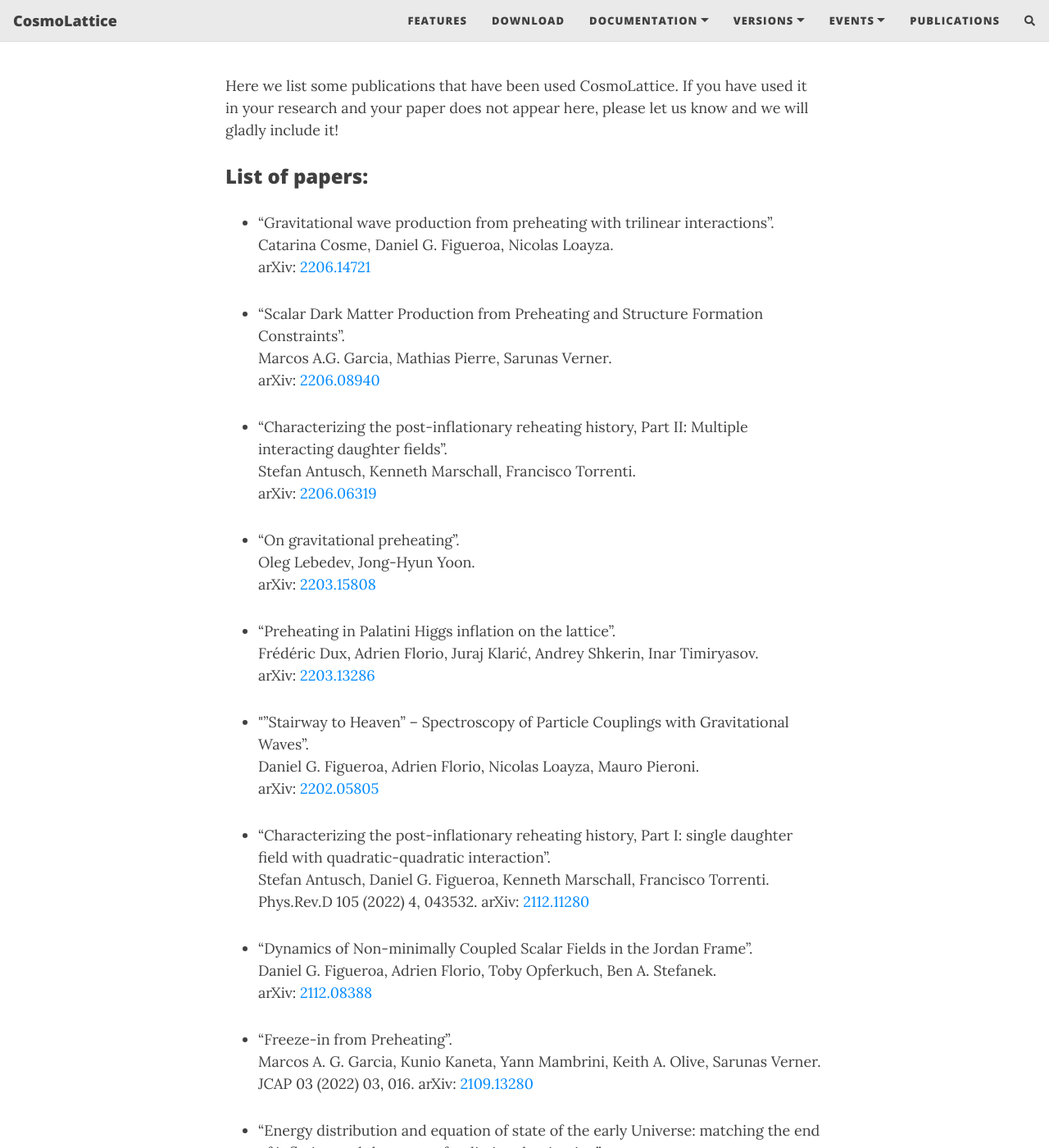
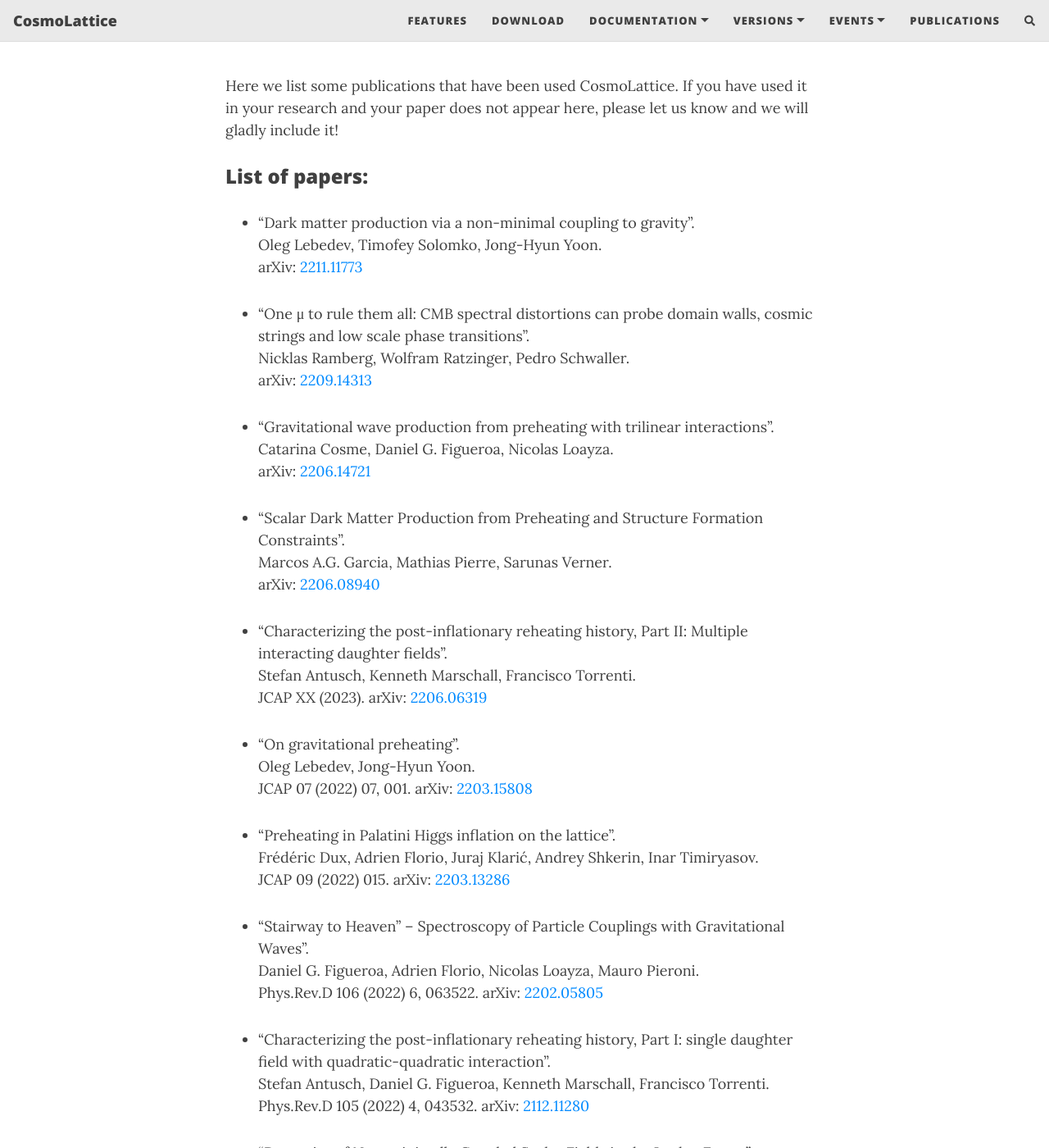
Before and after one commit to cosmolattice/cosmolatticeweb, a Jekyll site: the page built from publications.md, in a window 1280 px wide and 1400 px high, scrolled down 212 px. Shown: the whole window at 82% size. Built offline with Jekyll 4.4.1, drawn with Linux system fonts in a browser that asks for light colours; nearby versions of some CDN libraries; comment, search, counter and statistics services are not loaded.

Commit message:
Added publications

```diff
--- a/publications.md
+++ b/publications.md
@@ -9,6 +9,15 @@ If you have used it in your research and your paper does not
 appear here, please let us know and we will gladly include it!
 
 ### List of papers:
+
+- "Dark matter production via a non-minimal coupling to gravity". \
+   Oleg Lebedev, Timofey Solomko, Jong-Hyun Yoon. \
+  arXiv: <a href="https://arxiv.org/abs/2211.11773" target="_blank" rel="noopener noreferrer">2211.11773</a>
+
+- "One μ to rule them all: CMB spectral distortions can probe domain walls, cosmic strings and low scale phase transitions". \
+   Nicklas Ramberg, Wolfram Ratzinger, Pedro Schwaller. \
+  arXiv: <a href="https://arxiv.org/abs/2209.14313" target="_blank" rel="noopener noreferrer">2209.14313</a>
+
 - "Gravitational wave production from preheating with trilinear interactions". \
   Catarina Cosme, Daniel G. Figueroa, Nicolas Loayza. \
   arXiv: <a href="https://arxiv.org/abs/2206.14721" target="_blank" rel="noopener noreferrer">2206.14721</a>
@@ -19,19 +28,19 @@ appear here, please let us know and we will gladly include it!
 
 - "Characterizing the post-inflationary reheating history, Part II: Multiple interacting daughter fields". \
   Stefan Antusch, Kenneth Marschall, Francisco Torrenti. \
-  arXiv: <a href="https://arxiv.org/abs/2206.06319" target="_blank" rel="noopener noreferrer">2206.06319</a>
+  JCAP XX (2023). arXiv: <a href="https://arxiv.org/abs/2206.06319" target="_blank" rel="noopener noreferrer">2206.06319</a>
 
 - "On gravitational preheating". \
   Oleg Lebedev, Jong-Hyun Yoon. \
-  arXiv: <a href="https://arxiv.org/abs/2203.15808" target="_blank" rel="noopener noreferrer">2203.15808</a>
+  JCAP 07 (2022) 07, 001. arXiv: <a href="https://arxiv.org/abs/2203.15808" target="_blank" rel="noopener noreferrer">2203.15808</a>
 
 - "Preheating in Palatini Higgs inflation on the lattice". \
   Frédéric Dux, Adrien Florio, Juraj Klarić, Andrey Shkerin, Inar Timiryasov. \
-  arXiv: <a href="https://arxiv.org/abs/2203.13286" target="_blank" rel="noopener noreferrer">2203.13286</a>
+  JCAP 09 (2022) 015. arXiv: <a href="https://arxiv.org/abs/2203.13286" target="_blank" rel="noopener noreferrer">2203.13286</a>
 
-- ""Stairway to Heaven" -- Spectroscopy of Particle Couplings with Gravitational Waves". \
+- "Stairway to Heaven" -- Spectroscopy of Particle Couplings with Gravitational Waves". \
   Daniel G. Figueroa, Adrien Florio, Nicolas Loayza, Mauro Pieroni. \
-  arXiv: <a href="https://arxiv.org/abs/2202.05805" target="_blank" rel="noopener noreferrer">2202.05805</a>
+  Phys.Rev.D 106 (2022) 6, 063522. arXiv: <a href="https://arxiv.org/abs/2202.05805" target="_blank" rel="noopener noreferrer">2202.05805</a>
 
 - "Characterizing the post-inflationary reheating history, Part I: single daughter field with quadratic-quadratic interaction". \
   Stefan Antusch, Daniel G. Figueroa, Kenneth Marschall, Francisco Torrenti. \
```
